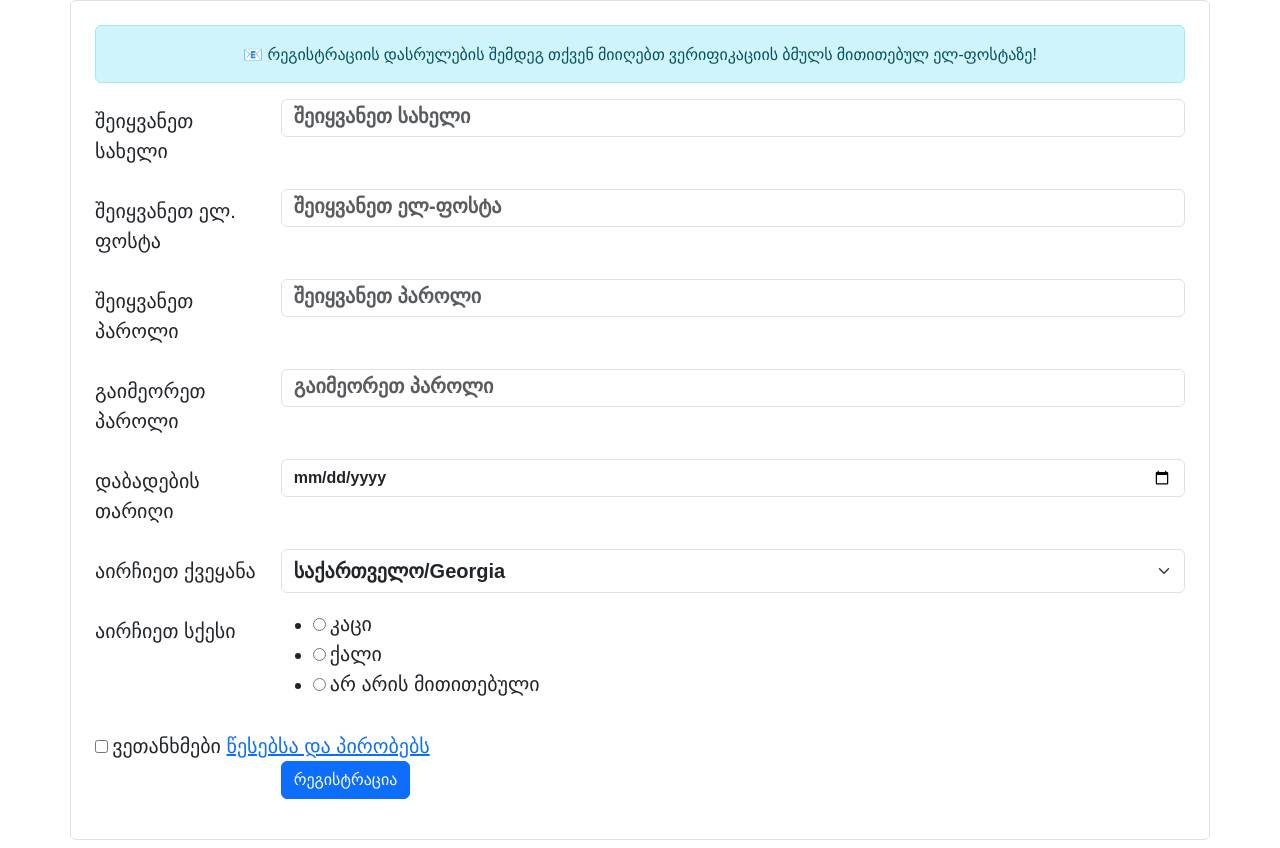
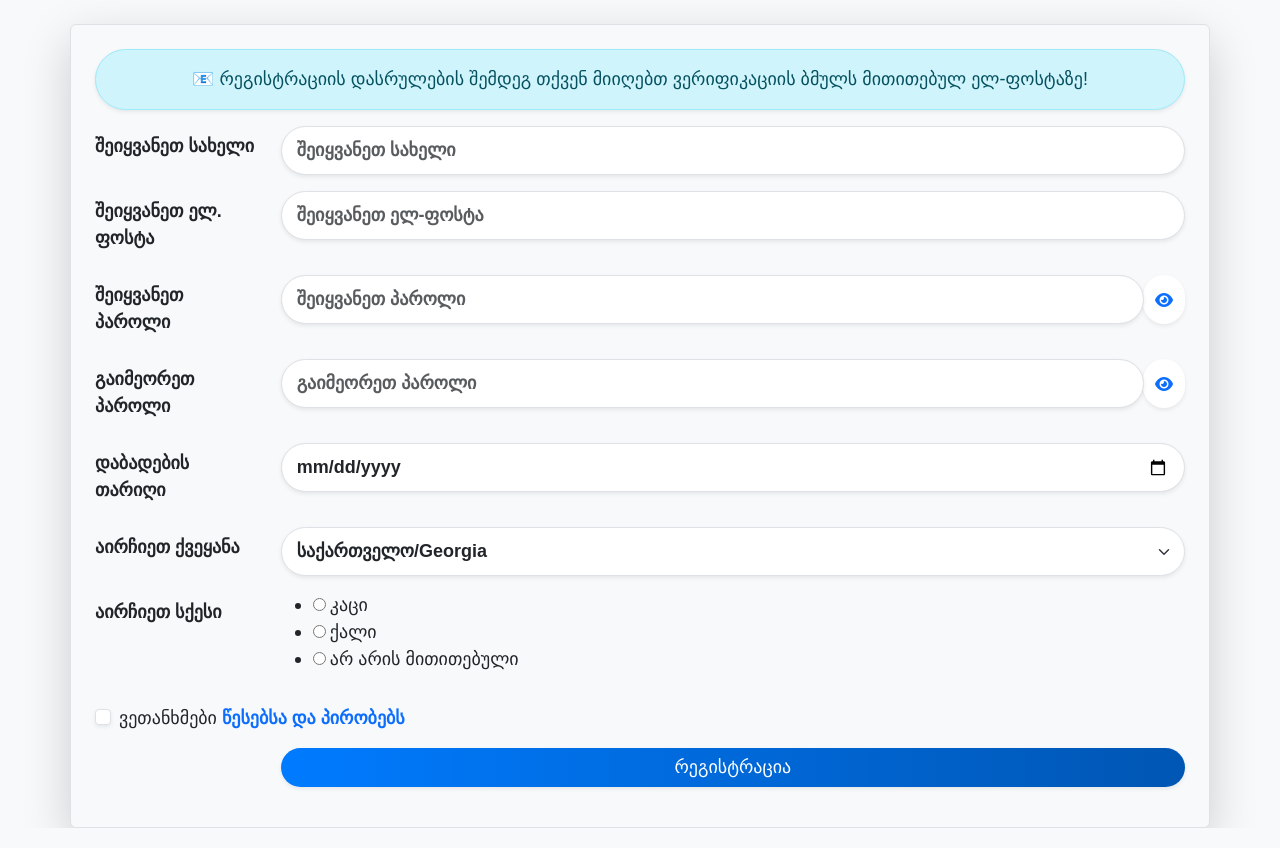
Before and after one commit to SANDRICKSON/vefxisyaosani, a Flask app: page /register in a window 1280 px wide. Shown: the part 92-940 px from the top of the page. Run offline with Flask 3, Linux system fonts and the light colour scheme; some web fonts are replaced.

Commit message:
Update register.html

```diff
--- a/templates/register.html
+++ b/templates/register.html
@@ -2,101 +2,136 @@
 
 {% block content %}
 
-    <div class="container border rounded h-74 mb-2 p-4">
+    <div class="container border rounded shadow-lg p-4 mt-4 bg-light">
         <form method="post">
             {{ form.hidden_tag() }}
 
-        <div class="alert alert-info text-center" role="alert">
+            <div class="alert alert-info text-center custom-alert rounded-pill shadow-sm" role="alert">
                 📧 რეგისტრაციის დასრულების შემდეგ თქვენ მიიღებთ ვერიფიკაციის ბმულს მითითებულ ელ-ფოსტაზე!
             </div>
 
             <div class="row mb-3">
-            <label for="{{ form.username.id }}" class="col-sm-2 col-form-label">{{ form.username.label }}</label>
+                <label for="{{ form.username.id }}" class="col-sm-2 col-form-label fw-bold">{{ form.username.label }}</label>
                 <div class="col-sm-10">
-                {{ form.username(class="form-control", placeholder="შეიყვანეთ სახელი") }}
-            </div>
-        </div>
-
-        <!-- დამატებული email ველი -->
-        <div class="row mb-3">
-            <label for="{{ form.email.id }}" class="col-sm-2 col-form-label">{{ form.email.label }}</label>
-            <div class="col-sm-10">
-                {{ form.email(class="form-control", placeholder="შეიყვანეთ ელ-ფოსტა") }}
+                    {{ form.username(class="form-control rounded-pill shadow-sm", placeholder="შეიყვანეთ სახელი") }}
                 </div>
             </div>
 
             <div class="row mb-3">
-            <label for="{{ form.password.id }}" class="col-sm-2 col-form-label">{{ form.password.label }}</label>
+                <label for="{{ form.email.id }}" class="col-sm-2 col-form-label fw-bold">{{ form.email.label }}</label>
                 <div class="col-sm-10">
-                {{ form.password(class="form-control", placeholder="შეიყვანეთ პაროლი") }}
+                    {{ form.email(class="form-control rounded-pill shadow-sm", placeholder="შეიყვანეთ ელ-ფოსტა") }}
                 </div>
             </div>
 
             <div class="row mb-3">
-            <label for="{{ form.repeat_password.id }}" class="col-sm-2 col-form-label">{{ form.repeat_password.label }}</label>
+                <label for="{{ form.password.id }}" class="col-sm-2 col-form-label fw-bold">{{ form.password.label }}</label>
                 <div class="col-sm-10">
-                {{ form.repeat_password(class="form-control", placeholder="გაიმეორეთ პაროლი") }}
+                    <div class="input-group">
+                        {{ form.password(class="form-control rounded-pill shadow-sm", placeholder="შეიყვანეთ პაროლი", id="password") }}
+                        <span class="input-group-text bg-white border-0 shadow-sm rounded-pill" onclick="togglePassword('password', 'togglePasswordIcon')">
+                            <i id="togglePasswordIcon" class="fa fa-eye text-primary"></i>
+                        </span>
+                    </div>
                 </div>
             </div>
 
             <div class="row mb-3">
-            <label for="{{ form.birthday.id }}" class="col-sm-2 col-form-label">{{ form.birthday.label }}</label>
+                <label for="{{ form.repeat_password.id }}" class="col-sm-2 col-form-label fw-bold">{{ form.repeat_password.label }}</label>
                 <div class="col-sm-10">
-                {{ form.birthday(class="form-control") }}
+                    <div class="input-group">
+                        {{ form.repeat_password(class="form-control rounded-pill shadow-sm", placeholder="გაიმეორეთ პაროლი", id="repeat_password") }}
+                        <span class="input-group-text bg-white border-0 shadow-sm rounded-pill" onclick="togglePassword('repeat_password', 'toggleRepeatPasswordIcon')">
+                            <i id="toggleRepeatPasswordIcon" class="fa fa-eye text-primary"></i>
+                        </span>
+                    </div>
                 </div>
             </div>
 
             <div class="row mb-3">
-            <label for="{{ form.country.id }}" class="col-sm-2 col-form-label">{{ form.country.label }}</label>
+                <label for="{{ form.birthday.id }}" class="col-sm-2 col-form-label fw-bold">{{ form.birthday.label }}</label>
                 <div class="col-sm-10">
-                {{ form.country(class="form-select") }}
+                    {{ form.birthday(class="form-control rounded-pill shadow-sm") }}
                 </div>
             </div>
 
             <div class="row mb-3">
-            <label for="{{ form.gender.id }}" class="col-sm-2 col-form-label">{{ form.gender.label }}</label>
+                <label for="{{ form.country.id }}" class="col-sm-2 col-form-label fw-bold">{{ form.country.label }}</label>
+                <div class="col-sm-10">
+                    {{ form.country(class="form-select rounded-pill shadow-sm") }}
+                </div>
+            </div>
+
+            <div class="row mb-3">
+                <label for="{{ form.gender.id }}" class="col-sm-2 col-form-label fw-bold">{{ form.gender.label }}</label>
                 <div class="col-sm-10">
                     {{ form.gender(class="form-check-inline") }}
                 </div>
             </div>
-        <input type="checkbox" id="agreeCheck">
-        <label for="agreeCheck">
-            ვეთანხმები <a href="{{ url_for('privacy') }}">წესებსა და პირობებს</a>
+
+            <div class="form-check mb-3">
+                <input type="checkbox" class="form-check-input shadow-sm" id="agreeCheck">
+                <label for="agreeCheck" class="form-check-label">
+                    ვეთანხმები <a href="{{ url_for('privacy') }}" target="_blank" class="text-decoration-none text-primary fw-bold">წესებსა და პირობებს</a>
                 </label>
+            </div>
 
             <div class="row mb-3">
                 <div class="col-sm-10 offset-sm-2">
-                {{ form.submit(class="btn btn-primary") }}
+                    {{ form.submit(class="btn btn-primary w-100 rounded-pill shadow-sm") }}
                 </div>
             </div>
 
         </form>
     </div>
+
     <style>
-
+        body {
+            background: #f8f9fa;
+        }
         .custom-alert {
-    font-family: "BPG Classic Medium", sans-serif;}
-
-        label {
             font-family: "BPG Classic Medium", sans-serif;
-            font-size: 20px;
+            font-size: 18px;
         }
-        .btn {
+        label, .btn, ::placeholder, .form-select, .form-control {
             font-family: "BPG Classic Medium", sans-serif;
+            font-size: 18px;
         }
-        label, ::placeholder {
-            font-family: "BPG Classic Medium", sans-serif;
-            font-size: 20px;
+        .form-control, .form-select {
+            font-weight: bold;
+            padding: 10px 15px;
         }
-        .form-select {
-            font-family: "BPG Classic Medium", sans-serif;
-            font-size: 20px;
-            font-weight: bold;
+        .btn-primary {
+            background: linear-gradient(90deg, #007bff, #0056b3);
+            border: none;
+            transition: 0.3s;
         }
-        .form-control {
-            font-family: "BPG Classic Medium", sans-serif;
-            font-weight: bold;
+        .btn-primary:hover {
+            background: linear-gradient(90deg, #0056b3, #007bff);
+        }
+        .input-group-text {
+            cursor: pointer;
         }
     </style>
 
+    <script>
+        function togglePassword(fieldId, iconId) {
+            var passwordField = document.getElementById(fieldId);
+            var icon = document.getElementById(iconId);
+
+            if (passwordField.type === "password") {
+                passwordField.type = "text";
+                icon.classList.remove("fa-eye");
+                icon.classList.add("fa-eye-slash");
+            } else {
+                passwordField.type = "password";
+                icon.classList.remove("fa-eye-slash");
+                icon.classList.add("fa-eye");
+            }
+        }
+    </script>
+
+    <!-- FontAwesome-ის ბიბლიოთეკის დამატება -->
+    <link rel="stylesheet" href="https://cdnjs.cloudflare.com/ajax/libs/font-awesome/6.0.0/css/all.min.css">
+
 {% endblock %}
```
Lines whose indentation alone changed are shown as unchanged.
